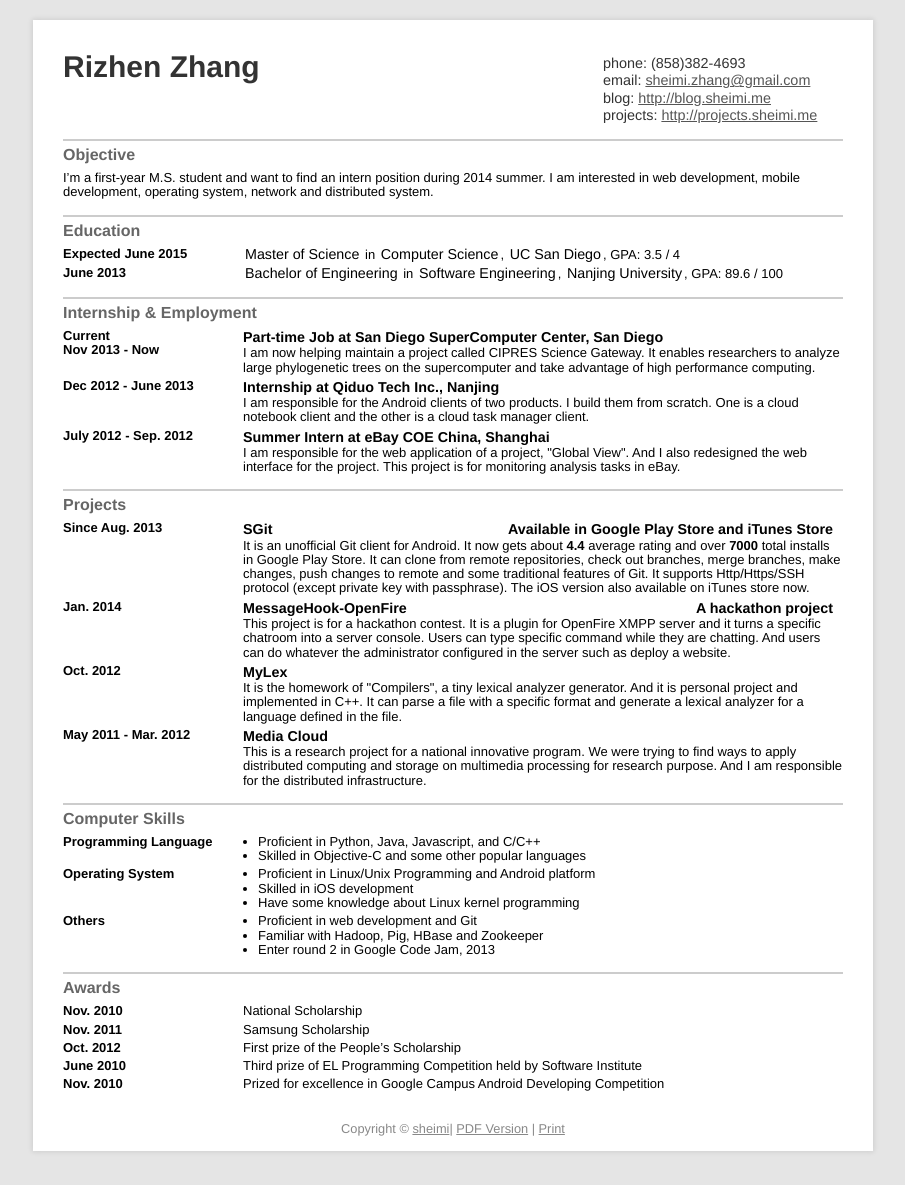
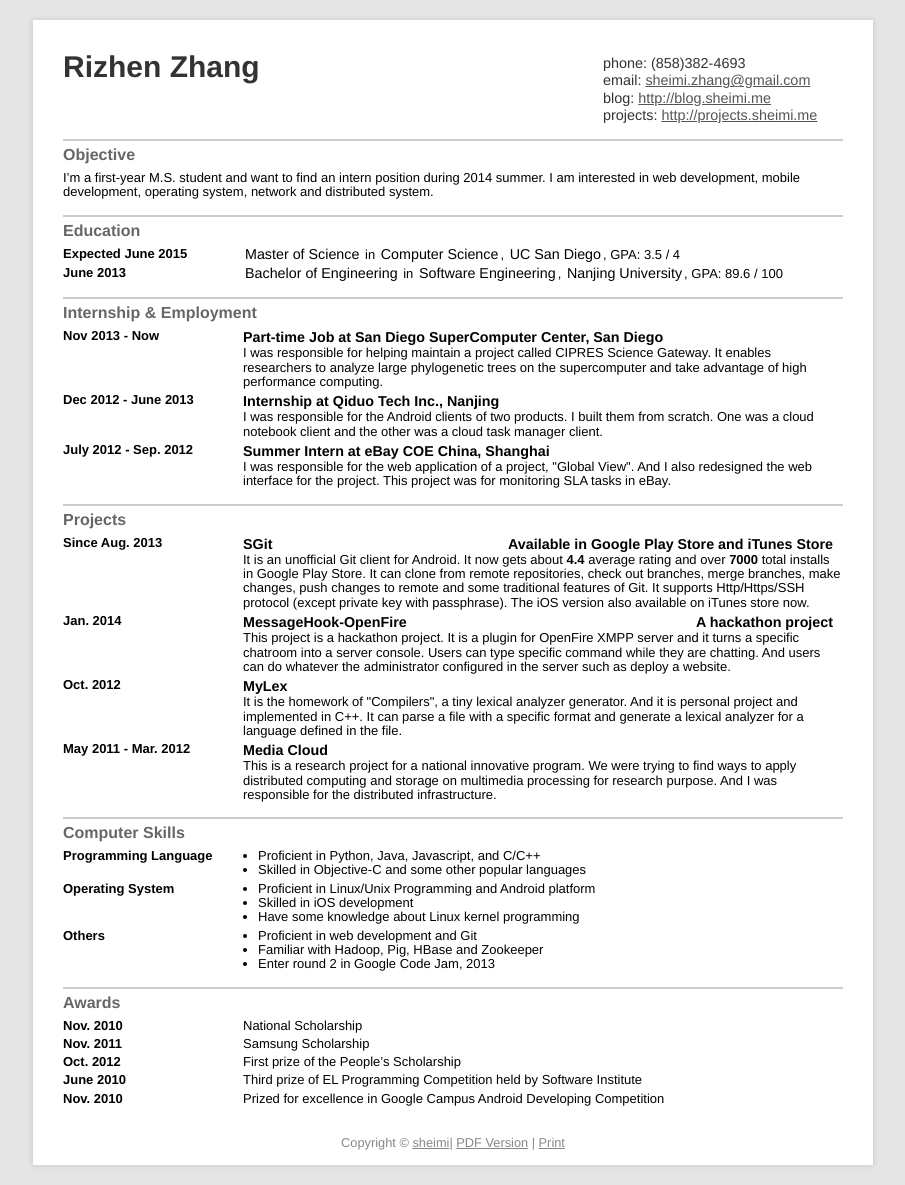
Before and after one commit to sheimi/resume-template, a Jekyll site: the page built from index.html, in a window 1280 px wide. Shown: the whole page, without its empty margins (187-1092 px from the left). Built offline with Jekyll 4.4.1, drawn with Linux system fonts in a browser that asks for light colours; Markdown is read by kramdown in place of the engine named in the settings.

Commit message:
update tense

```diff
--- a/_data/jobs.yml
+++ b/_data/jobs.yml
@@ -1,18 +1,18 @@
 - title: Part-time Job at San Diego SuperComputer Center, San Diego
-  current: True
   time: Nov 2013 - Now
-  des: I am now helping maintain a project called CIPRES Science Gateway.
-       It enables researchers to analyze large phylogenetic trees on the
-       supercomputer and take advantage of high performance computing.
+  des: I was responsible for helping maintain a project called CIPRES
+       Science Gateway. It enables researchers to analyze large
+       phylogenetic trees on the supercomputer and take advantage of
+       high performance computing.
 
 - title: Internship at Qiduo Tech Inc., Nanjing
   time: Dec 2012 - June 2013
-  des: I am responsible for the Android clients of two products. I build
-       them from scratch. One is a cloud notebook client and the other is
+  des: I was responsible for the Android clients of two products. I built
+       them from scratch. One was a cloud notebook client and the other was
        a cloud task manager client.
 
 - title: Summer Intern at eBay COE China, Shanghai
   time: July 2012 - Sep. 2012
-  des: I am responsible for the web application of a project, "Global View".
+  des: I was responsible for the web application of a project, "Global View".
        And I also redesigned the web interface for the project. This project
-       is for monitoring analysis tasks in eBay.
+       was for monitoring SLA tasks in eBay.
--- a/_data/projects.yml
+++ b/_data/projects.yml
@@ -12,7 +12,7 @@
 - name: MessageHook-OpenFire
   more: A hackathon project
   time: Jan. 2014
-  des: This project is for a hackathon contest. It is a plugin for
+  des: This project is a hackathon project. It is a plugin for
        OpenFire XMPP server and it turns a specific chatroom into a
        server console. Users can type specific command while they are
        chatting. And users can do whatever the administrator configured
@@ -29,5 +29,5 @@
   time: May 2011 - Mar. 2012
   des: This is a research project for a national innovative program.
        We were trying to find ways to apply distributed computing and storage
-       on multimedia processing for research purpose. And I am responsible
+       on multimedia processing for research purpose. And I was responsible
        for the distributed infrastructure.
```
Also changed, not shown: 1 other file.
